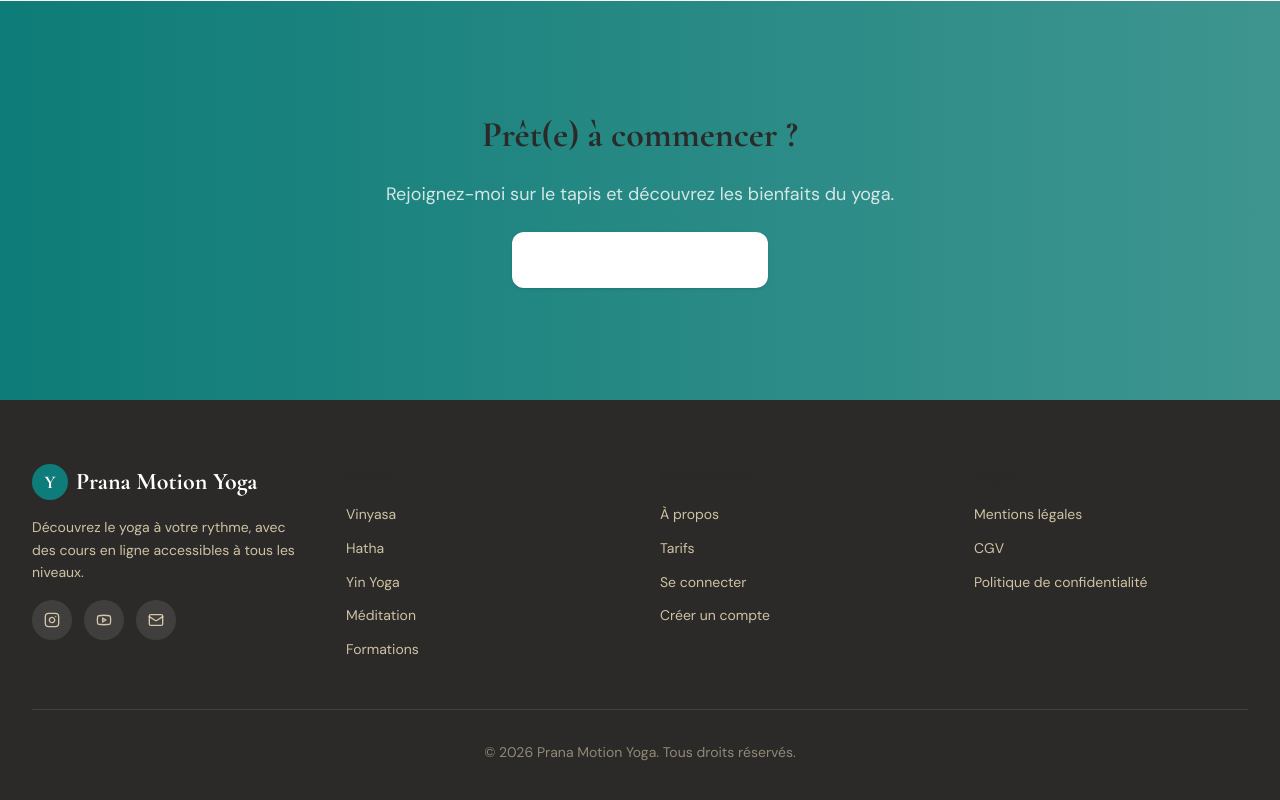
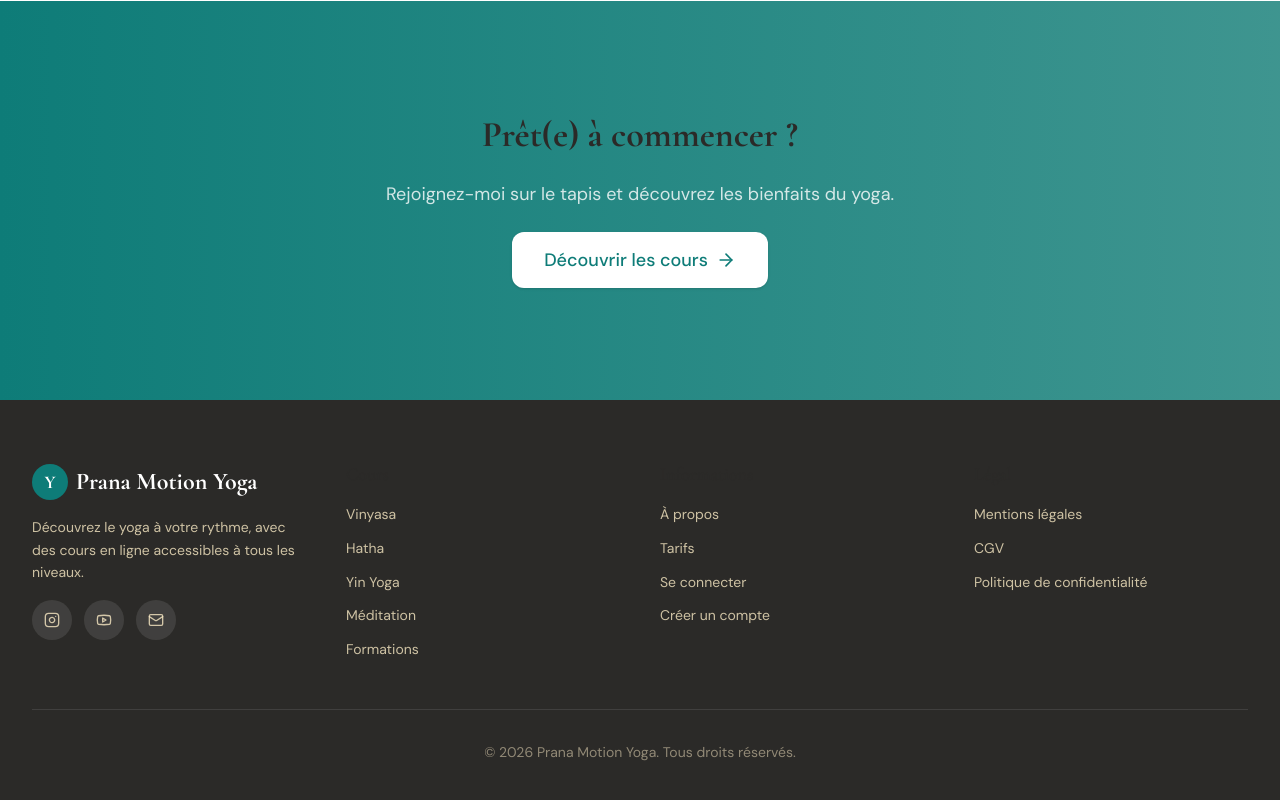
Before and after one commit to jmondinowork/yoga-app, a Next.js app: page /a-propos in a window 1280 px wide. Shown: the part 1822-2622 px from the top of the page. Built offline with nearby package versions, Linux system fonts and the light colour scheme; no server answers.

Commit message:
chore: update about page

```diff
--- a/src/app/(public)/a-propos/page.tsx
+++ b/src/app/(public)/a-propos/page.tsx
@@ -129,7 +129,7 @@ export default function AProposPage() {
             Rejoignez-moi sur le tapis et découvrez les bienfaits du yoga.
           </p>
           <Link href="/cours">
-            <Button size="lg" className="bg-white text-button hover:bg-white/90">
+            <Button size="lg" className="bg-white !text-[color:var(--color-button)] hover:bg-white/90">
               Découvrir les cours
               <ArrowRight className="w-5 h-5" />
             </Button>
```
